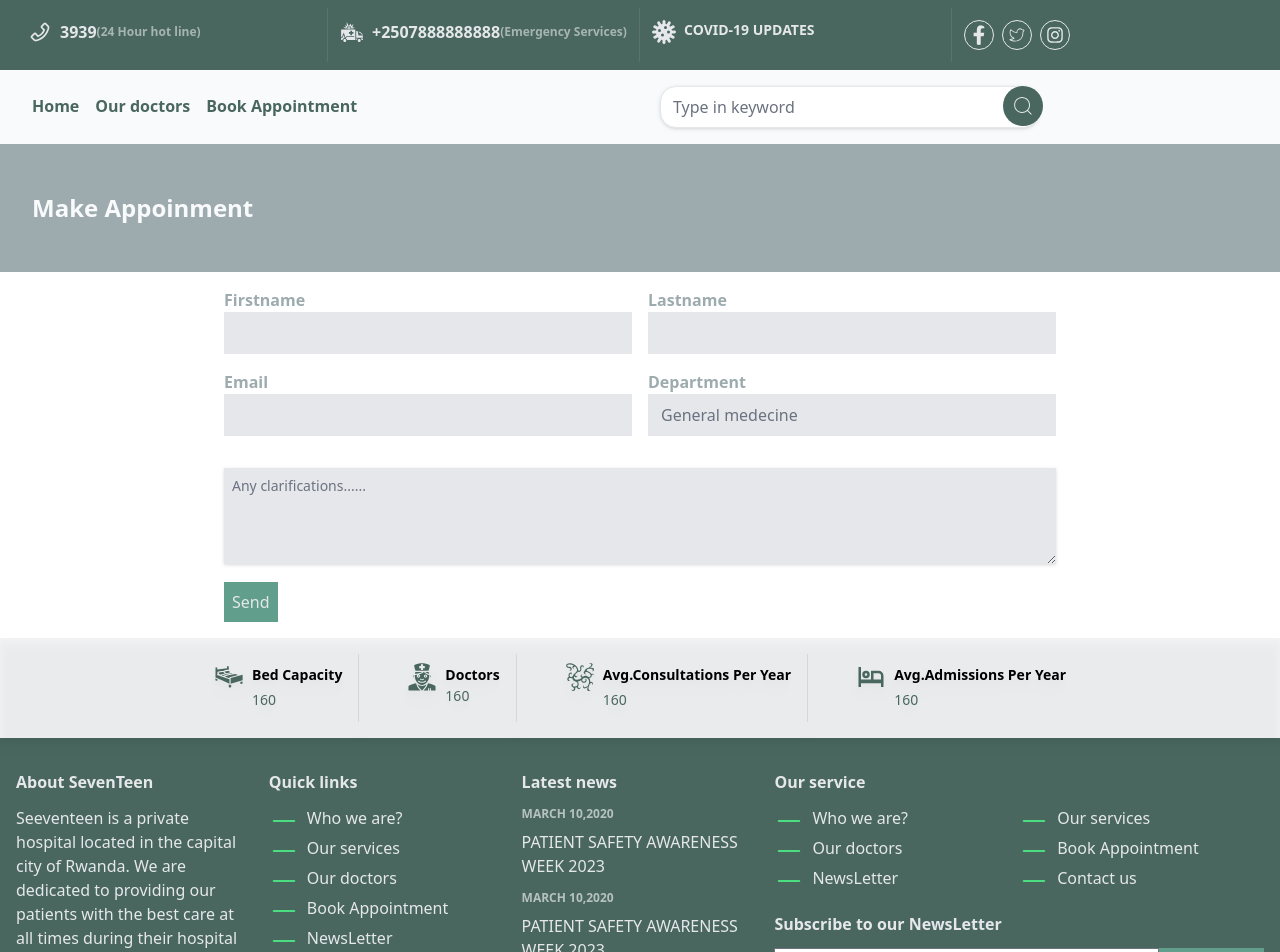
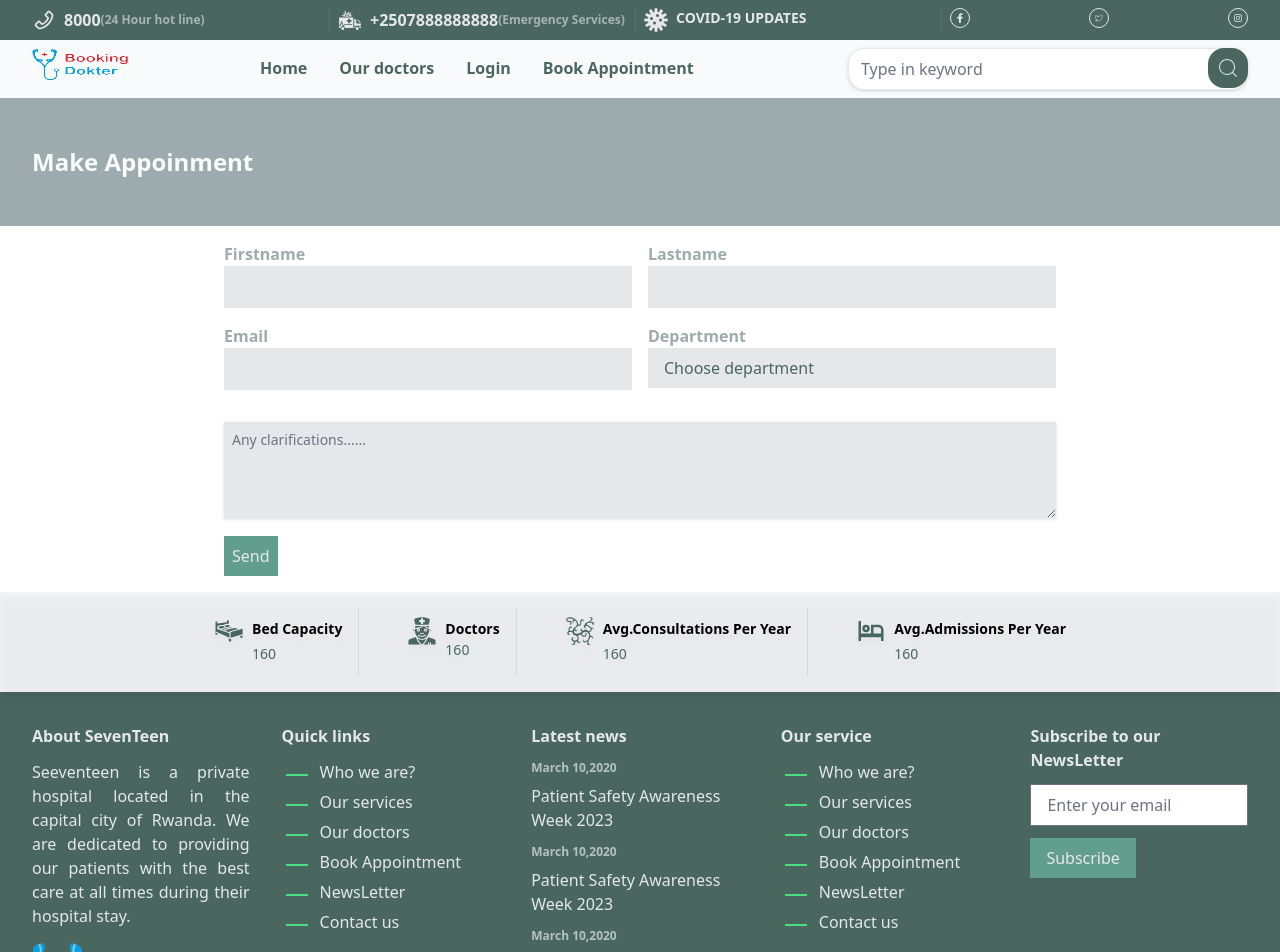
Before and after one commit to Gedeonir/Team17, a React app: page /appointment-form in a window 1280 px wide. Shown: the top 952 px of the page. Built offline with nearby package versions, Linux system fonts and the light colour scheme.

Commit message:
List of doctors

```diff
--- a/package.json
+++ b/package.json
@@ -27,6 +27,7 @@
     "react": "^18.2.0",
     "react-dom": "^18.2.0",
     "react-icons": "^4.8.0",
+    "react-owl-carousel": "^2.3.3",
     "react-router-dom": "^6.10.0"
   },
   "devDependencies": {
--- a/src/components/Footer.js
+++ b/src/components/Footer.js
@@ -5,11 +5,11 @@ import {BsDashLg} from 'react-icons/bs'
 
 export default function Footer() {
   return (
-    <div>
-        <div className='grid lg:grid-cols-5 sm:grid-cols-1 gap-4 px-4 py-8 w-full h-full bg-primary text-secondary'>
+    <div className='bg-primary text-secondary'>
+        <div className='grid lg:grid-cols-5 sm:grid-cols-1 gap-8 py-8 px-8 w-full h-full'>
             <div className='w-full'>
                 <h3 className='font-bold mb-3'>About SevenTeen</h3>
-                <p>Seeventeen is a private hospital located in the capital city of Rwanda. We are dedicated to providing our patients with the best care at all times during their hospital stay.</p>
+                <p className='text-justify'>Seeventeen is a private hospital located in the capital city of Rwanda. We are dedicated to providing our patients with the best care at all times during their hospital stay.</p>
                 <div className='mt-3 w-48'>
                     <img src={Logos} className='w-full h-full' alt='logo'/>
                 </div>
@@ -40,22 +40,22 @@ export default function Footer() {
             <div>
                 <h3 className='font-bold mb-3'>Latest news</h3>
                 <div className='mb-3'>
-                    <h3 className='text-secondary font-bold text-xs uppercase opacity-70 mb-2'>March 10,2020</h3>
-                    <p className=''>PATIENT SAFETY AWARENESS WEEK 2023</p>
+                    <h3 className='text-secondary font-bold text-xs opacity-70 mb-2'>March 10,2020</h3>
+                    <p className='capitalize'>Patient safety awareness week 2023</p>
                 </div>
                 <div className='mb-3'>
-                    <h3 className='text-secondary font-bold text-xs uppercase opacity-70 mb-2'>March 10,2020</h3>
-                    <p className=''>PATIENT SAFETY AWARENESS WEEK 2023</p>
+                    <h3 className='text-secondary font-bold text-xs opacity-70 mb-2'>March 10,2020</h3>
+                    <p className='capitalize'>Patient safety awareness week 2023</p>
                 </div>
                 <div className='mb-3'>
-                    <h3 className='text-secondary font-bold text-xs uppercase opacity-70 mb-2'>March 10,2020</h3>
-                    <p className=''>PATIENT SAFETY AWARENESS WEEK 2023</p>
+                    <h3 className='text-secondary font-bold text-xs opacity-70 mb-2'>March 10,2020</h3>
+                    <p className='capitalize'>Patient safety awareness week 2023</p>
                 </div>
 
             </div>
-            <div className='col-span-2'>
+            <div>
                 <h3 className='font-bold mb-3'>Our service</h3>
-                <ul className='grid lg:grid-cols-2 justify-between mb-4'>
+                <ul className='grid justify-between'>
                     <li>
                         <Link className='flex gap-2 justify-start'><BsDashLg size={30} color='#4ade80'/> Who we are?</Link>
                     </li>
@@ -75,14 +75,14 @@ export default function Footer() {
                         <Link className='flex gap-2 justify-start'><BsDashLg size={30} color='#4ade80'/> Contact us</Link>
                     </li>
                 </ul>
-                <div>
-                    <h3 className='font-bold mb-3'>Subscribe to our NewsLetter</h3>
-                    <form className='lg:flex w-full justify-start'>
-                        <input name="email" type="email" className='px-4 py-2 w-full outline-none text-primary mb-3' placeholder='Enter your email'/>
-                        <button className='px-4 bg-btn_primary w-1/4 hover:bg-opacity-50 transition-all duration-300 mb-3 py-2'> Subscribe</button>
-                    </form>
+            </div>
+            <div className='max-h-full'>
+                <h3 className='font-bold mb-3'>Subscribe to our NewsLetter</h3>
+                <form className=' w-full'>
+                    <input name="email" type="email" className='px-4 py-2 w-full outline-none text-primary mb-3' placeholder='Enter your email'/>
+                    <button className='px-4 bg-btn_primary hover:bg-opacity-50 transition-all duration-300 mb-3 py-2'> Subscribe</button>
+                </form>
 
-                </div>
             </div>
 
         </div>
--- a/src/components/Navbar.js
+++ b/src/components/Navbar.js
@@ -7,29 +7,33 @@ import {CiTwitter} from 'react-icons/ci'
 import { Link } from 'react-router-dom'
 import {CiSearch} from 'react-icons/ci'
 import {BiArrowBack} from 'react-icons/bi'
+import Logo from '../assets/Logos.PNG'
 
 export function NavBarBottom(){
     const [searchWord,setSearchWord] = React.useState("");
 
     return(
-        <div className='w-full bg-text_secondary sticky top-0 z-10 lg:px-4 grid  grid-cols-2 lg:grid-cols-6 gap-2 bg-opacity-90 py-4'>
-            {/* <div className='mt-3 w-8 h-8'>
-                <img src={logo} className='w-full h-full' alt='logo'/>
-            </div> */}
-            <ul className='col-span-3 px-4 flex justify-start gap-4 font-bold py-2 text-primary'>
-                <li>
-                    <Link className='flex gap-2 justify-start'> Home</Link>
+        <div className='w-full bg-text_secondary sticky top-0 z-10 lg:px-8 grid  grid-cols-2 lg:grid-cols-6 gap-2 bg-opacity-90 py-2'>
+            <div className='w-24 h-8'>
+                <img src={Logo} className='w-full h-full' alt='logo'/>
+            </div>
+            <ul className='col-span-3 lg:px-4 flex justify-start gap-4 font-bold text-primary'>
+                <li className='hover:text-btn_primary'>
+                    <Link to="/" className='flex gap-2 justify-start px-2 py-2'> Home</Link>
                 </li>
-                <li>
-                    <Link className='flex gap-2 justify-start'> Our doctors</Link>
+                <li className='hover:text-btn_primary px-2 py-2'>
+                    <Link to="/doctors" className='flex gap-2 justify-start'> Our doctors</Link>
                 </li>
-                <li>
-                    <Link className='flex gap-2 justify-start'> Book Appointment</Link>
+                <li className='hover:text-btn_primary px-2 py-2'>
+                    <Link to="/login" className='flex gap-2 justify-start'> Login</Link>
+                </li>
+                <li className='hover:text-btn_primary rounded-lg px-2 py-2'>
+                    <Link to="/appointment-form" className='flex gap-2 justify-start'> Book Appointment</Link>
                 </li>
             </ul>
-            <div className='relative w-full col-span-2 px-4'>
+            <div className='relative w-full col-span-2'>
                 <input type='text' name="search" placeholder='Type in keyword' className='w-full drop-shadow pr-12 rounded-2xl outline-none border border-secondary' onChange={(e)=>{setSearchWord(e.target.value)}}/>
-                <CiSearch size={40} className='absolute top-0 right-3 text-secondary bg-primary p-2 rounded-full'/>
+                <CiSearch size={40} className='absolute top-0 right-0 text-secondary bg-primary p-2 rounded-2xl'/>
             </div>
         </div>
     )
@@ -39,15 +43,15 @@ export default function Navbar() {
 
   return (
     <div className='w-full relative'>
-        <div className='lg:px-4 grid  grid-cols-2 lg:grid-cols-4 justify-between py-2 bg-primary text-secondary'>
-            <div className='flex justify-start gap-2 border-r border-secondary border-opacity-10 font-bold p-3 flex-wrap'>
+        <div className='lg:px-8 grid  grid-cols-2 lg:grid-cols-4 gap-2 justify-between py-2 bg-primary text-secondary'>
+            <div className='flex justify-start gap-2 border-r border-secondary border-opacity-10 font-bold  flex-wrap'>
                 <AiOutlinePhone size={24}/>
                 <div className='lg:flex justify-start'>
-                    <p>3939</p>
+                    <p>8000</p>
                     <p className='text-xs opacity-60 py-1'>(24 Hour hot line)</p>
                 </div>
             </div>
-            <div className='flex justify-start gap-2 border-r border-secondary border-opacity-10 font-bold p-3 flex-wrap lg:text-md'>
+            <div className='flex justify-start gap-2 border-r border-secondary border-opacity-10 font-bold  flex-wrap lg:text-md'>
                 <GiAmbulance size={24}/>
                 <div className='lg:flex justify-start'>
                     <p>+2507888888888</p>
@@ -55,14 +59,14 @@ export default function Navbar() {
                 </div>
 
             </div>
-            <div className='flex justify-start gap-2 border-r border-secondary border-opacity-10 font-bold p-3'>
+            <div className='flex justify-start gap-2 border-r border-secondary border-opacity-10 font-bold '>
                 <BsVirus size={24}/>
                 <p className='text-sm'>COVID-19 UPDATES</p>
             </div>
-            <div className='flex justify-start gap-2 border-secondary border-opacity-10 font-bold p-3'>
-                <FaFacebookF size={30} className='border rounded-full text-sm p-1'/>
-                <CiTwitter size={30} className='border rounded-full text-sm p-1'/>
-                <AiOutlineInstagram size={30} className='border rounded-full text-sm p-1'/>
+            <div className='flex justify-between gap-2 border-secondary border-opacity-10 font-bold'>
+                <FaFacebookF size={20} className='border rounded-full text-sm p-1'/>
+                <CiTwitter size={20} className='border rounded-full text-sm p-1'/>
+                <AiOutlineInstagram size={20} className='border rounded-full text-sm p-1'/>
 
             </div>
         </div>
--- a/src/index.html
+++ b/src/index.html
@@ -4,6 +4,7 @@
     <meta charset="utf-8" />
     <meta name="viewport" content="width=device-width, initial-scale=1" />
     <title>React App</title>
+    <script src="https://code.jquery.com/jquery-3.4.1.min.js"></script>
   </head>
   <body>
     <noscript>You need to enable JavaScript to run this app.</noscript>
--- a/src/pages/AppointmentForm.js
+++ b/src/pages/AppointmentForm.js
@@ -6,6 +6,8 @@ import {RiHotelBedLine} from "react-icons/ri"
 import Data from '../components/Data';
 
 export default function AppointmentForm() {
+    const [open,setOpen]=React.useState(false);
+    const [department,setDepartment]=React.useState("")
   return (
     <div className='w-full'>
         <Navbar/>
@@ -26,11 +28,18 @@ export default function AppointmentForm() {
                     </div>
                     <div>
                         <label className='text-background_secondary font-bold'>Email</label>
-                        <input type='text' name="search" className='w-full bg-secondary outline-none border-secondary' onChange={(e)=>{setSearchWord(e.target.value)}}/>
+                        <input type='email' name="search" className='w-full bg-secondary outline-none border-secondary' onChange={(e)=>{setSearchWord(e.target.value)}}/>
                     </div>
-                    <div>
+                    <div className='relative'>
                         <label className='text-background_secondary font-bold'>Department</label>
-                        <input type='text' name="search" className='w-full bg-secondary outline-none border-secondary' placeholder='General medecine' onChange={(e)=>{setSearchWord(e.target.value)}} disabled/>
+                        <div  className='w-full bg-secondary outline-none border-secondary py-2 px-4 text-primary' placeholder='General medecine' onChange={(e)=>{setSearchWord(e.target.value)}} onClick={()=>setOpen(!open)}>{department===""?<p>Choose department</p>:<p>{department}</p>}</div>
+                        {open&& <div id="dropdown" className="z-10 absolute text-primary w-full rounded-b-lg rounded-l-lg  shadow drop-shadow bg-text_secondary ">
+                            <ul className="py-2 text-sm text-gray-900 dark:text-gray-300" aria-labelledby="dropdownDefaultButton">
+                                <li className='cursor-pointer py-2  px-4 hover:bg-secondary' onClick={()=>{setDepartment("General medecine"); setOpen(!open)}}>General medecine</li>
+                                <li className='cursor-pointer py-2  px-4 hover:bg-secondary' onClick={()=>{setDepartment("Genycologist");setOpen(!open)}}>Genycologist</li>
+                                <li className='cursor-pointer py-2  px-4 hover:bg-secondary' onClick={()=>{setDepartment("Neurosurgery"),setOpen(!open)}}>Neurosurgery</li>
+                            </ul>
+                        </div>}
                     </div>
                     <div className='col-span-2 mt-4'>
                      <textarea id="comment" rows="4" className="px-2 w-full text-sm text-text_secondary drop-shadow bg-secondary border-0 " placeholder="Any clarifications......" required></textarea>
--- a/src/pages/Homepage.js
+++ b/src/pages/Homepage.js
@@ -15,8 +15,8 @@ export default function Homepage() {
         <NavBarBottom/>
         <div className='min-h-screen relative w-full'>
             <div className='h-96 w-full text-center relative bg-[url(https://api.brusselstimes.com/wp-content/uploads/2021/02/rwanda-hospital-c-city-of-kigali.jpg)] bg-cover bg-no-repeat'>
-                <div className='w-full h-96 bg-opacity-40 py-24 text-3xl lg:text-6xl font-bold px-12 text-text_secondary tracking-wide bg-primary'>
-                    <h1>A SevenTeen for all <br/> Your medical needs</h1>
+                <div className='w-full h-96 bg-opacity-80 py-24 text-3xl lg:text-5xl font-bold lg:px-12 text-text_secondary tracking-wide bg-primary'>
+                    <h1>Doctor Appointment System</h1>
                 </div>
 
             </div>
--- a/src/routes/routes.js
+++ b/src/routes/routes.js
@@ -4,8 +4,7 @@ import { Routes, Route } from "react-router-dom";
 import Homepage from "../pages/Homepage";
 import AppointmentForm from "../pages/AppointmentForm";
 import Doctors from "../pages/Doctors";
-import Ortho from "../pages/Ortho";
-import Neu from "../pages/Neu";
+
 
 
 const AppRoutes = (prop) => {
@@ -16,8 +15,7 @@ const AppRoutes = (prop) => {
           <Route path="/" index element={<Homepage />} />
           <Route path="/appointment-form" index element={<AppointmentForm/>} />
           <Route path="/Doctors" element={<Doctors/>} />
-          <Route path="/Ortho" element={<Ortho/>}/>
-          <Route path="/Neu" element={<Neu/>}/>
+          <Route path="/Doctors/1/details"/>
         </Routes>
       </div>
     );
```
Also changed, not shown: src/pages/Buttons.js (+39 -19 lines), src/pages/Doctors.js (+76 -16 lines), src/pages/Neu.js (deleted, +0 -98 lines), src/pages/Ortho.js (deleted, +0 -86 lines), src/assets/Logos.PNG.
